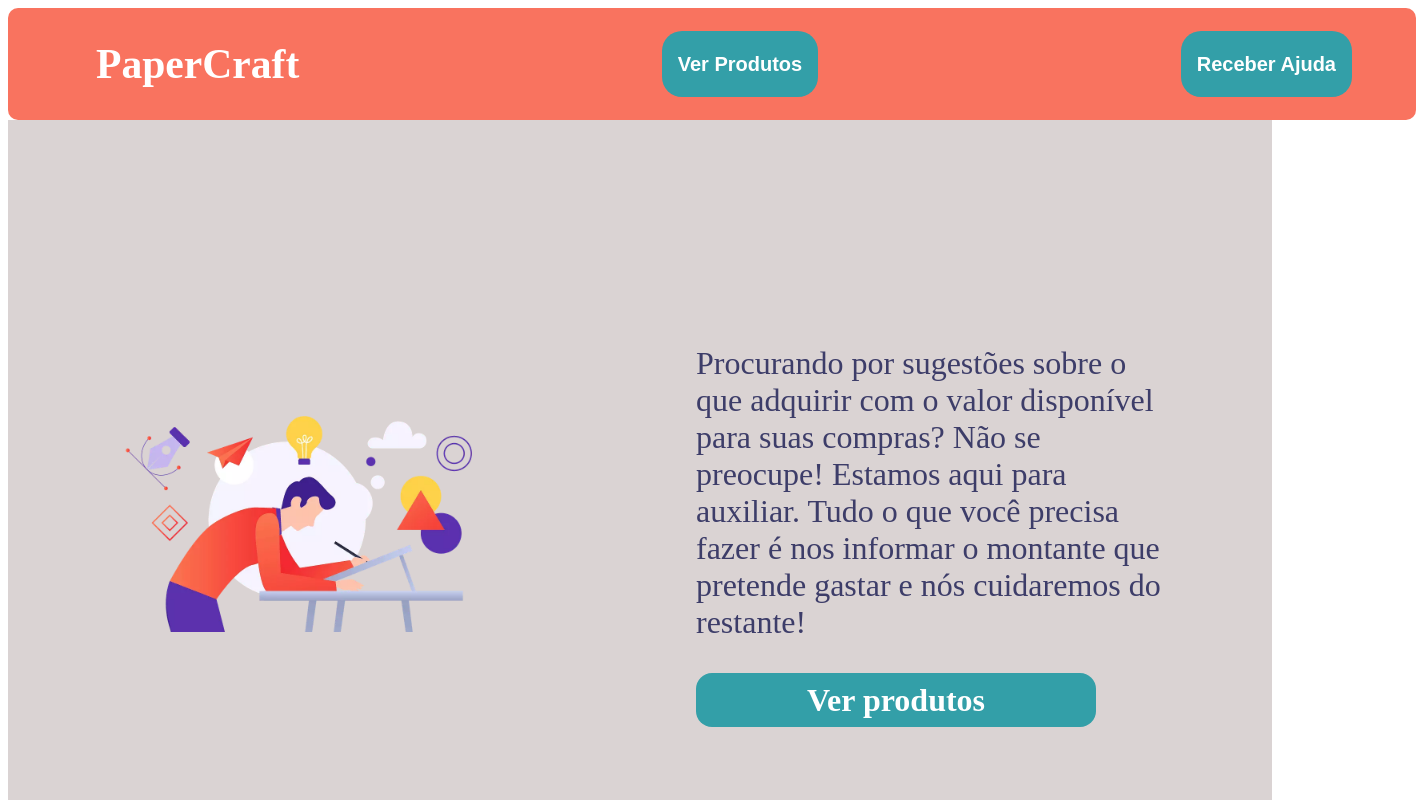
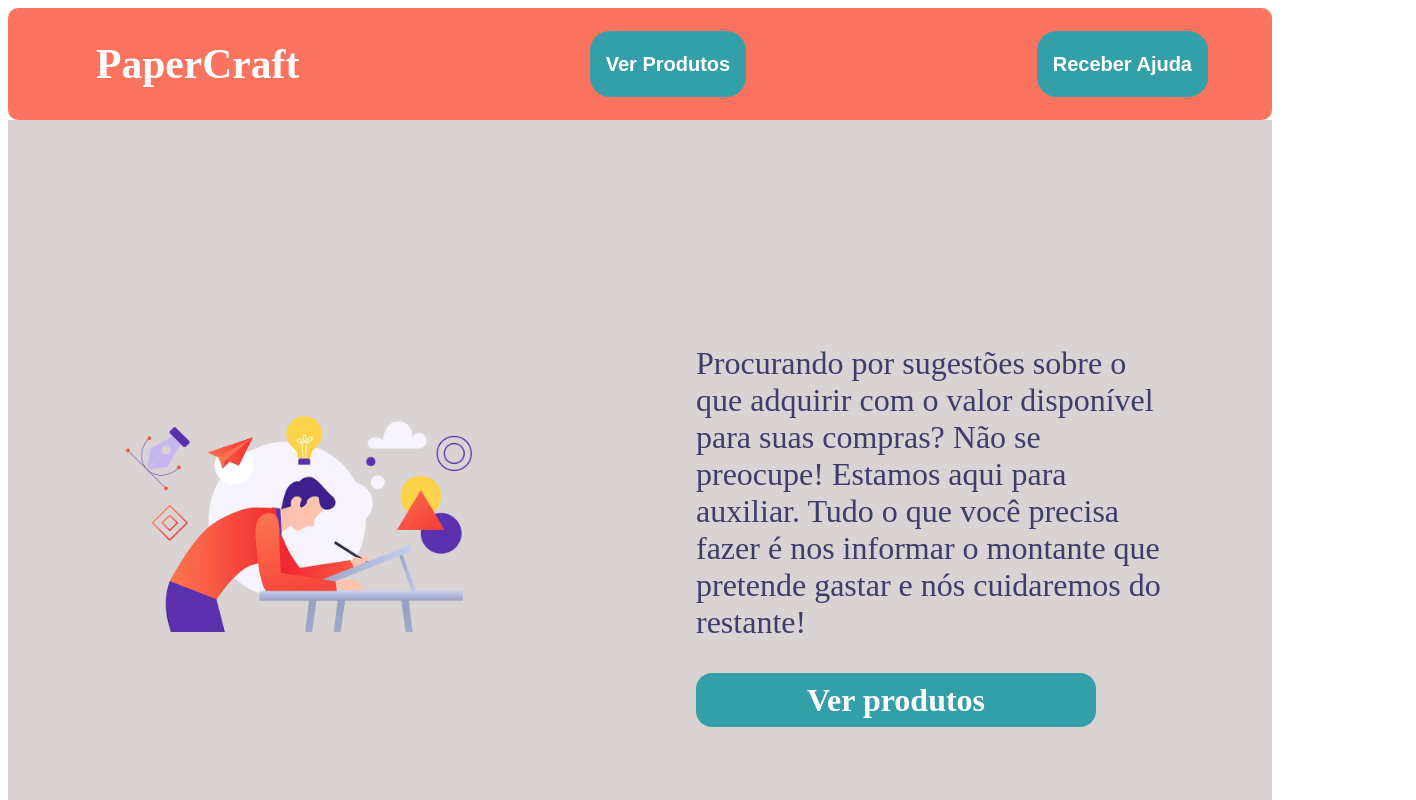
Before and after one commit to mateus9levy/PD_Ainda-sem-ideia, a React (Create React App) app: page / in a window 1280 px wide. Shown: the top 800 px of the page, 1416 px wide, since content can reach past the window. Built offline with nearby package versions, Linux system fonts and the light colour scheme.

Commit message:
fixing header

```diff
--- a/src/styles/header-style.css
+++ b/src/styles/header-style.css
@@ -1,5 +1,5 @@
 .header-container {
-    width: 80rem;
+    width: 100;
     height: 5rem;
     display: flex;
     flex-direction: row;
```
Also changed, not shown: src/pages/Help/index.jsx (+7 -7 lines).
